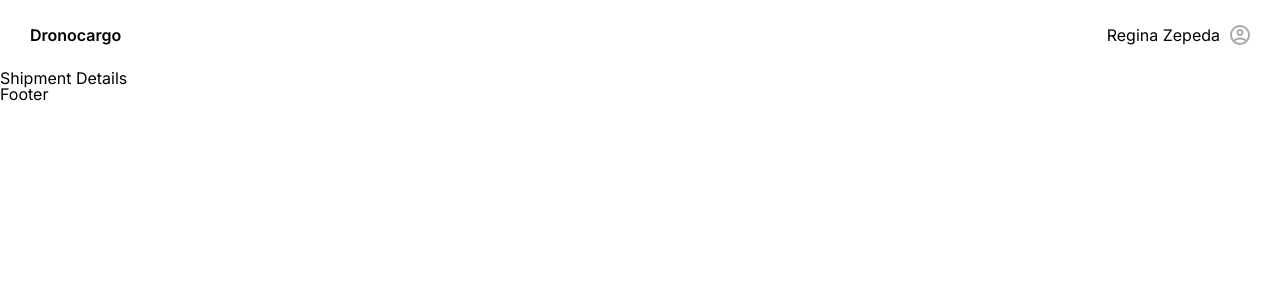
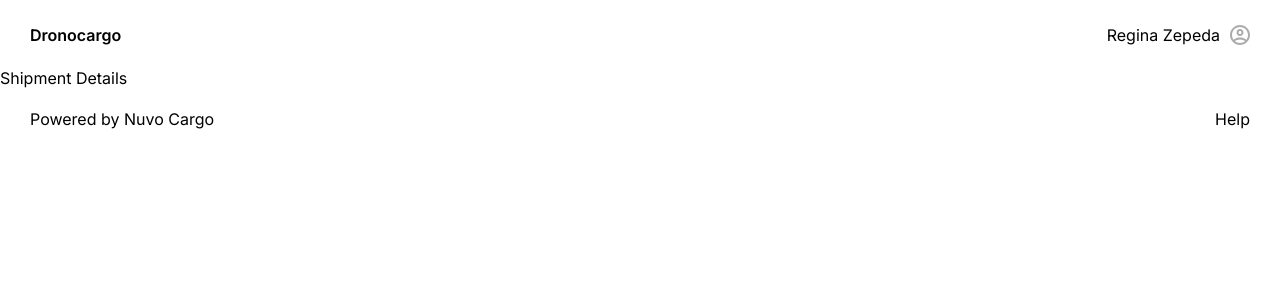
Before and after one commit to bmbrina/dronocargo, a React (Create React App) app: page /shipment/1 in a window 1280 px wide. Shown: the top 300 px of the page. Built offline with nearby package versions, Linux system fonts and the light colour scheme.

Commit message:
Adds footer content and style

```diff
--- a/src/components/Footer/index.tsx
+++ b/src/components/Footer/index.tsx
@@ -1,9 +1,28 @@
 import React from 'react'
+import { Link } from 'react-router-dom'
 
-const Footer = () => (
+const Footer = () => {
+  const links = [
+    {
+      title: 'Help',
+      url: '/help'
+    }
+  ]
+
+  return (
     <div className="footer">
-      Footer
+      <div className="footer__container">
+        <p className="footer__copy">Powered by Nuvo Cargo</p>
+        <ul className="footer__links">
+          {links.map((link) => (
+            <li key={link.title}>
+              <Link to={link.url} className="footer__links-item">{link.title}</Link>
+            </li>
+          ))}
+        </ul>
+      </div>
     </div>
   )
+}
 
 export default Footer
--- /dev/null
+++ b/src/styles/components/_footer.scss
@@ -0,0 +1,41 @@
+.footer {
+  &__container {
+    padding: 15px;
+    text-align: center;
+  }
+
+  &__links {
+    margin-top: 20px;
+
+    li + li {
+      margin-top: 5px;
+    }
+  }
+
+  &__links-item {
+    color: $color-black;
+
+    &:hover {
+      color: $color-dark-green;
+    }
+  }
+
+  @include breakpoint-tablet {
+    &__container {
+      align-items: center;
+      display: flex;
+      justify-content: space-between;
+      padding: 25px 30px;
+    }
+
+    &__links {
+      align-items: center;
+      display: flex;
+      margin-top: 0;
+
+      li + li {
+        margin: 0 0 0 10px;
+      }
+    }
+  }
+}
--- a/src/styles/index.scss
+++ b/src/styles/index.scss
@@ -14,7 +14,9 @@ body {
   font-family: $font-primary;
   font-size: 16px;
   font-style: normal;
+  font-weight: normal;
 }
 
 // Components
 @import 'components/header';
+@import 'components/footer';
```
